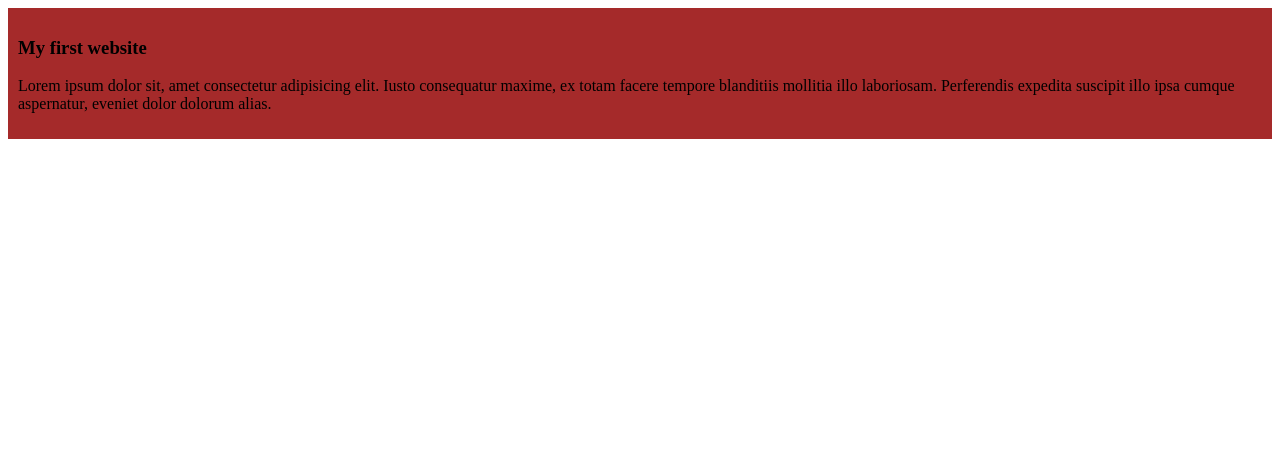
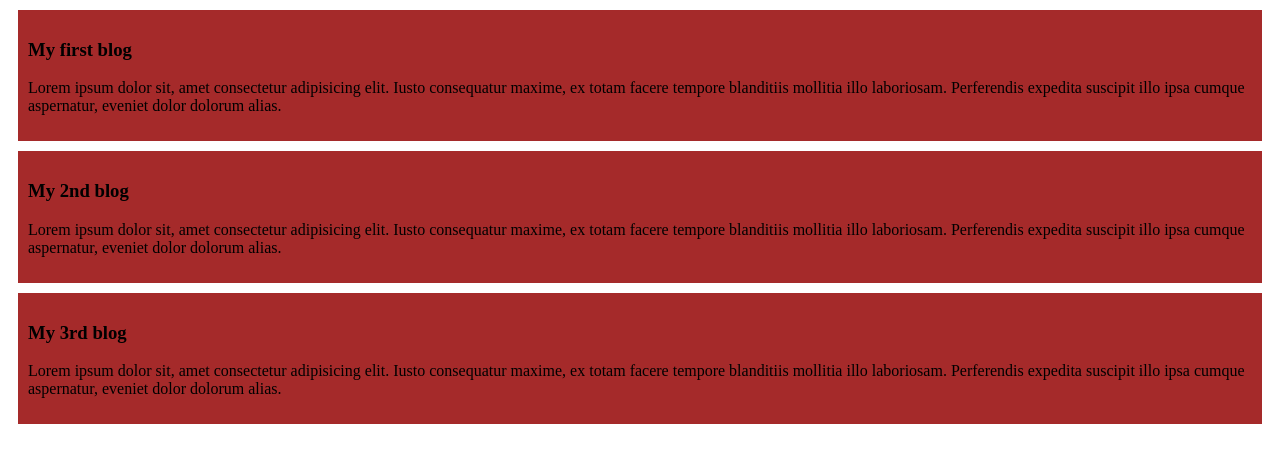
Before and after one commit to enayetmaruf2001/my-2nd-github, a plain HTML site: page index.html in a window 1280 px wide. Drawn offline with Linux system fonts and the light colour scheme.

Commit message:
my 2nd and 3rd blog

```diff
--- a/index.html
+++ b/index.html
@@ -8,7 +8,15 @@
 </head>
 <body>
     <div>
-        <h3>My first website</h3>
+        <h3>My first blog</h3>
+        <p>Lorem ipsum dolor sit, amet consectetur adipisicing elit. Iusto consequatur maxime, ex totam facere tempore blanditiis mollitia illo laboriosam. Perferendis expedita suscipit illo ipsa cumque aspernatur, eveniet dolor dolorum alias.</p>
+    </div>
+    <div>
+        <h3>My 2nd blog</h3>
+        <p>Lorem ipsum dolor sit, amet consectetur adipisicing elit. Iusto consequatur maxime, ex totam facere tempore blanditiis mollitia illo laboriosam. Perferendis expedita suscipit illo ipsa cumque aspernatur, eveniet dolor dolorum alias.</p>
+    </div>
+    <div>
+        <h3>My 3rd blog</h3>
         <p>Lorem ipsum dolor sit, amet consectetur adipisicing elit. Iusto consequatur maxime, ex totam facere tempore blanditiis mollitia illo laboriosam. Perferendis expedita suscipit illo ipsa cumque aspernatur, eveniet dolor dolorum alias.</p>
     </div>
 
--- a/styles/blog.css
+++ b/styles/blog.css
@@ -1,5 +1,6 @@
 div{
     background-color: brown;
     padding: 10px;
+    margin: 10px;
 
 }
```
